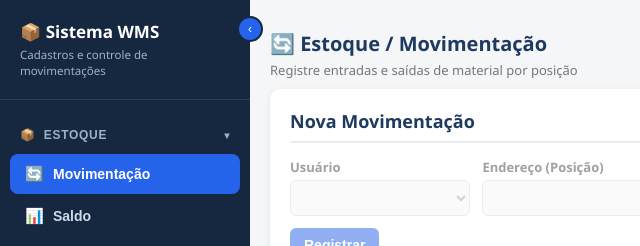
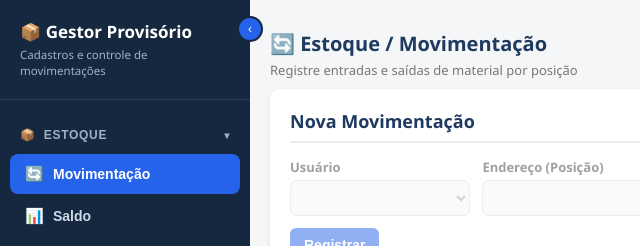
Before and after one commit to alysonblopes/Worldpost, a plain HTML site: page index.html in a window 1280 px wide. Shown: the top 246 px of the page, 0-640 px from the left. Drawn offline with nearby package versions, Linux system fonts and the light colour scheme.

Commit message:
Update index.html

```diff
--- a/index.html
+++ b/index.html
@@ -521,7 +521,7 @@
 
 <div class="mobile-topbar">
   <button class="hamburger" id="hamburgerBtn" aria-label="Abrir menu">☰</button>
-  <div class="title">📦 Sistema WMS</div>
+  <div class="title">📦 Gestor Provisório</div>
 </div>
 
 <div class="sidebar-overlay" id="sidebarOverlay"></div>
@@ -531,7 +531,7 @@
 <aside class="sidebar" id="sidebar">
   <button class="sidebar-toggle" id="sidebarToggle" title="Expandir/Recolher menu">‹</button>
   <div class="brand">
-    <h1>📦 <span class="txt">Sistema WMS</span></h1>
+    <h1>📦 <span class="txt">Gestor Provisório</span></h1>
     <div class="subtitle">Cadastros e controle de movimentações</div>
   </div>
 
```
